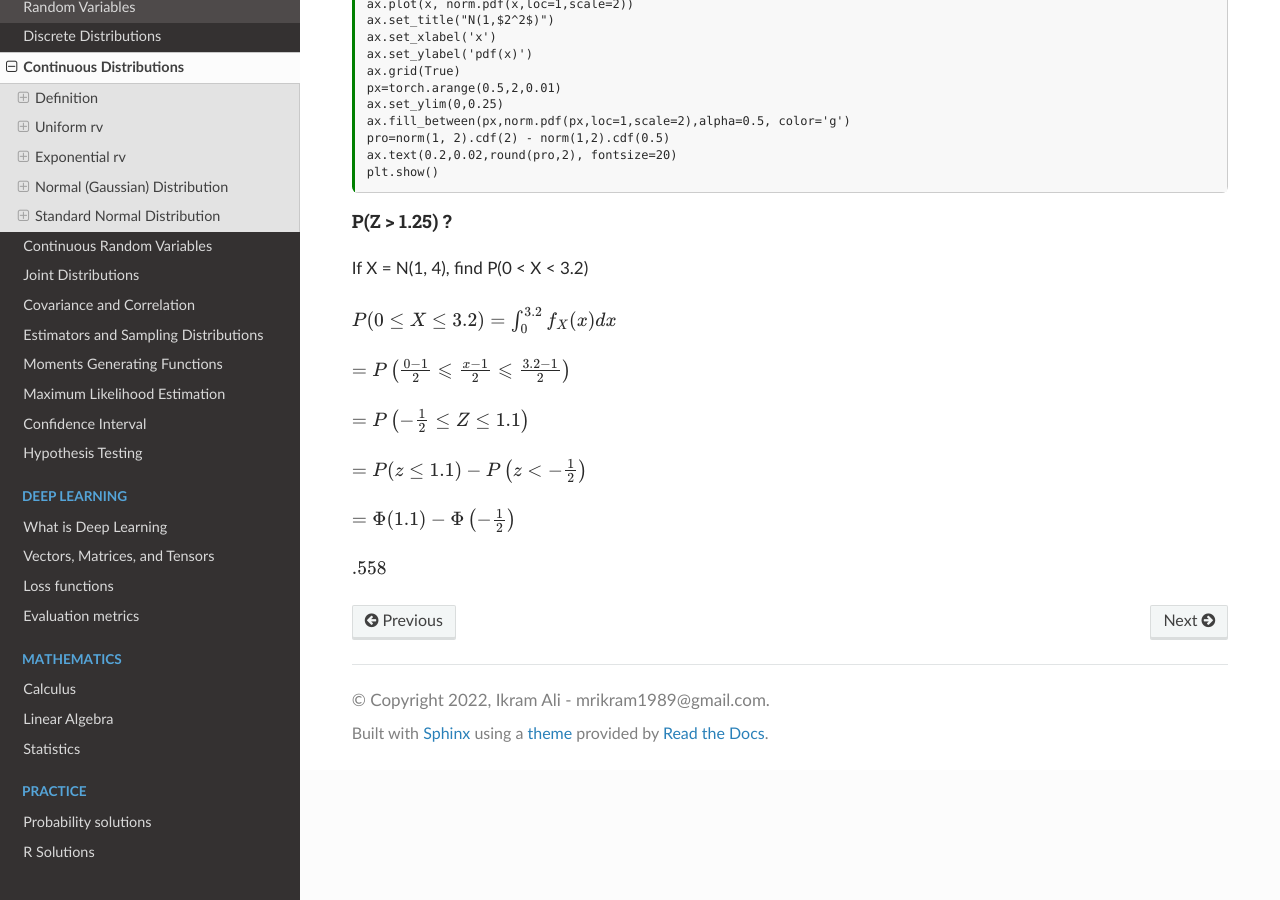
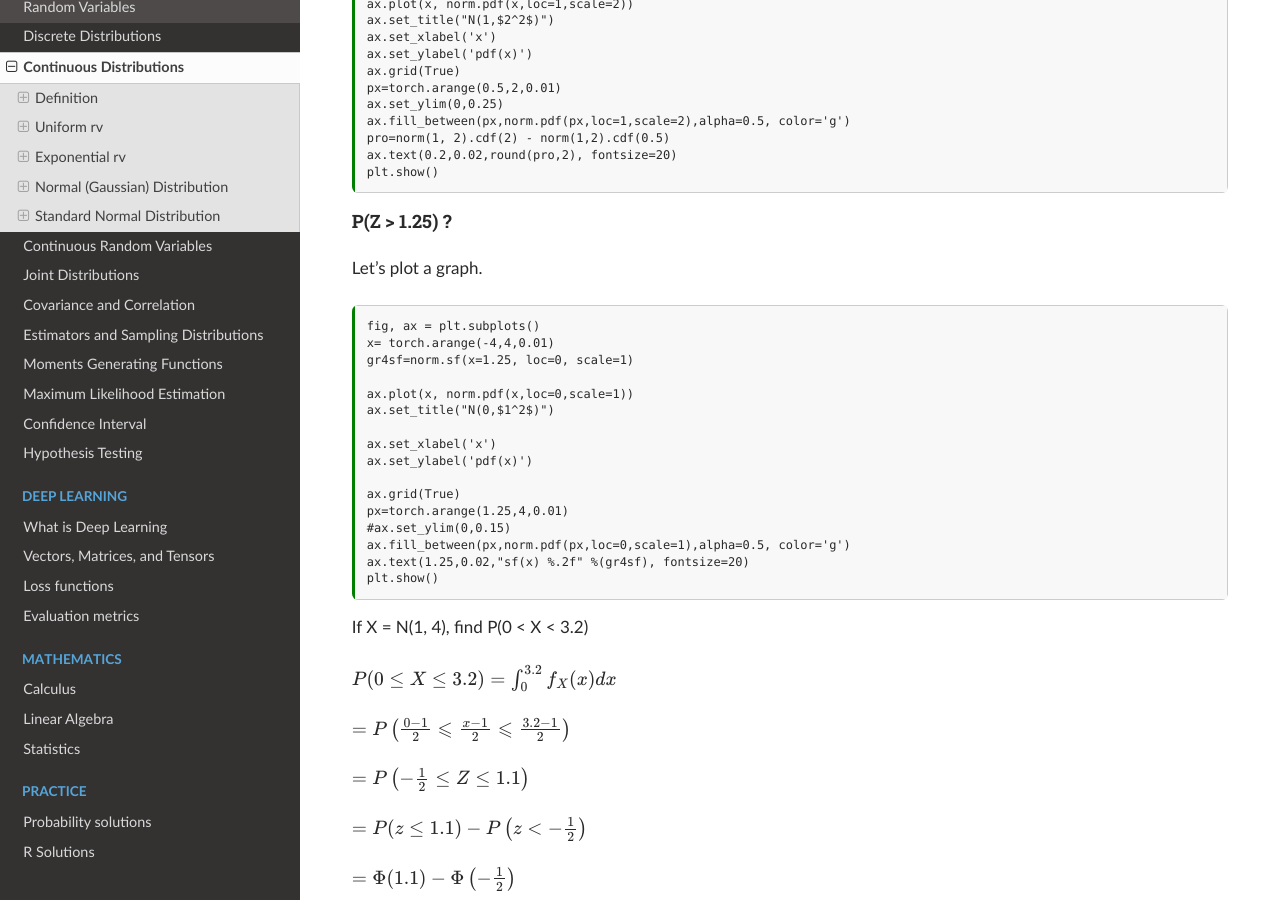
Before and after one commit to akkefa/ml-notes, a Sphinx documentation site: the page built from docs/probability/continuous_distributions.md, in a window 1280 px wide and 900 px high, scrolled down 13291 px. Built offline with Sphinx 7.4.7 and the Read the Docs theme 2.0.0, drawn with Linux system fonts in a browser that asks for light colours.

Commit message:
new changes

````diff
--- a/docs/probability/continuous_distributions.md
+++ b/docs/probability/continuous_distributions.md
@@ -547,10 +547,30 @@ plt.show()
 ```
 
 
+####  P(Z > 1.25) ?
 
+Let’s plot a graph.
 
+```{code-cell}
 
-####  P(Z > 1.25) ?
+fig, ax = plt.subplots()
+x= torch.arange(-4,4,0.01)
+gr4sf=norm.sf(x=1.25, loc=0, scale=1)
+
+ax.plot(x, norm.pdf(x,loc=0,scale=1))
+ax.set_title("N(0,$1^2$)")
+
+ax.set_xlabel('x')
+ax.set_ylabel('pdf(x)')
+
+ax.grid(True)
+px=torch.arange(1.25,4,0.01)
+#ax.set_ylim(0,0.15)
+ax.fill_between(px,norm.pdf(px,loc=0,scale=1),alpha=0.5, color='g')
+ax.text(1.25,0.02,"sf(x) %.2f" %(gr4sf), fontsize=20)
+plt.show()
+
+```
 
 
 If X = N(1, 4), find P(0 \< X \< 3.2)
````
